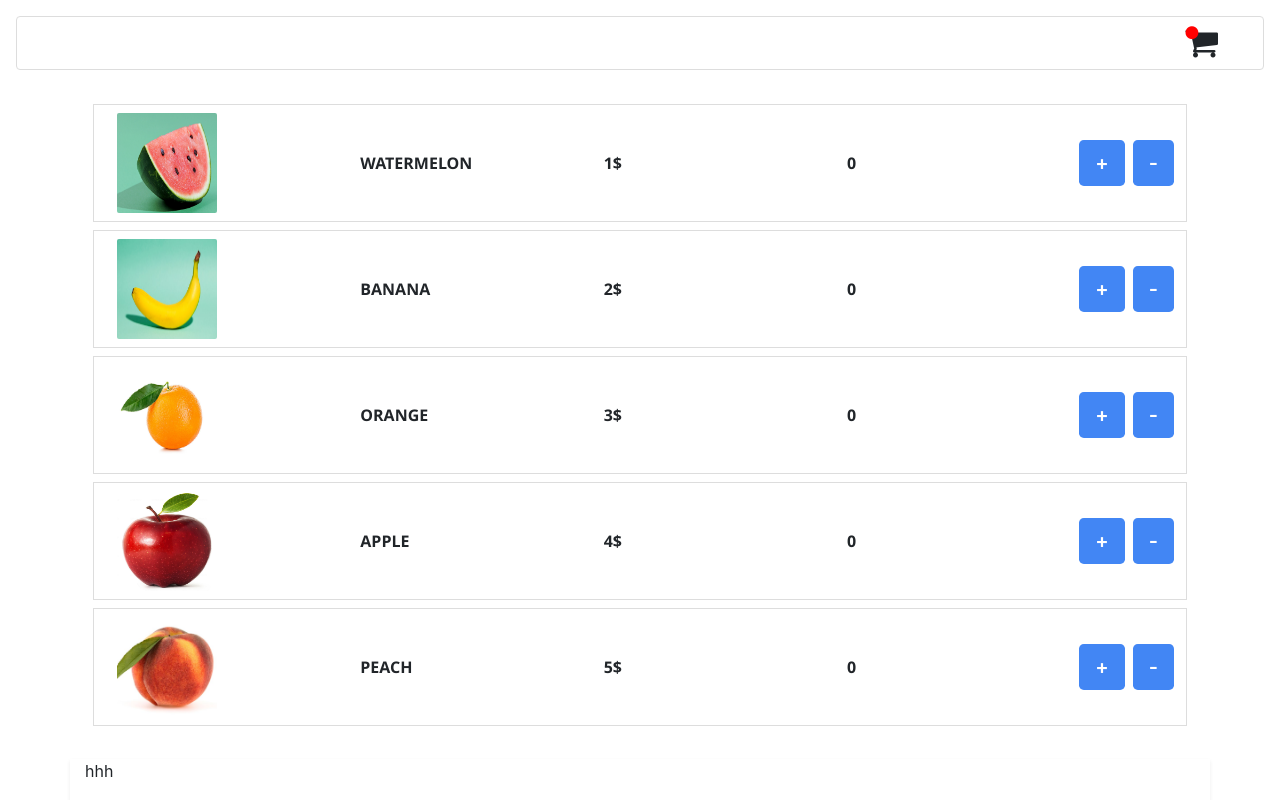
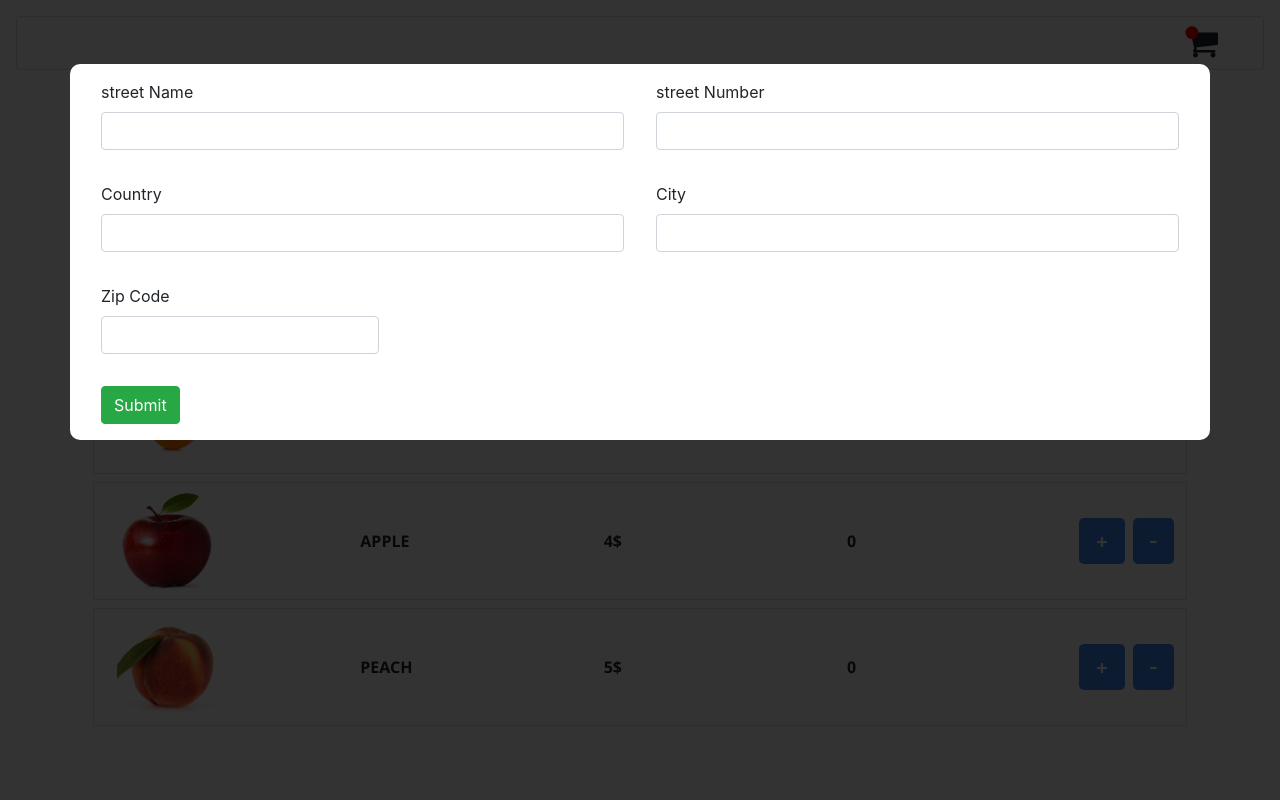
Before and after one commit to qwenzo/cart-angular, an Angular app: page / in a window 1280 px wide. Shown: the top 800 px of the page. Built offline with nearby package versions, Linux system fonts and the light colour scheme.

Commit message:
changing the form to be a pop up , adding animation of moving down when the pop up is loaded

```diff
--- a/src/app/components/cart-form/cart-form.component.css
+++ b/src/app/components/cart-form/cart-form.component.css
@@ -1,3 +1,29 @@
 .invalidInput{
     color: '#dc3545'
 }
+
+.formContainer{
+    z-index: 1;
+    position: fixed;
+    bottom:0;
+    top:0;
+    left:0;
+    right:0 ;
+    background-color:rgba(0,0,0,.8);
+
+}
+
+@keyframes slideInFromLeft {
+    0% {
+      transform: translateY(-100%);
+    }
+    100% {
+      transform: translateY(0);
+    }
+  }
+
+.formStyle{
+    margin-top:5%;
+    border-radius: 10px;
+    animation: 1s ease-out 0s 1 slideInFromLeft;
+}
--- a/src/app/components/cart-form/cart-form.component.html
+++ b/src/app/components/cart-form/cart-form.component.html
@@ -1,6 +1,5 @@
-<div class="shadow-sm container">
-  hhh
-  <form>
+<div class="shadow-sm formContainer ">
+  <form class='container formStyle bg-white'>
     <div class="d-flex flex-row">
     <div class="m-3 w-100 form-group">
       <label for="streetName">street Name</label>
```
